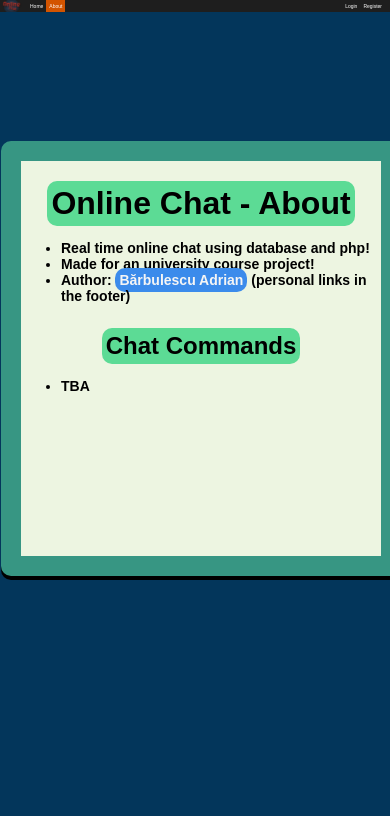
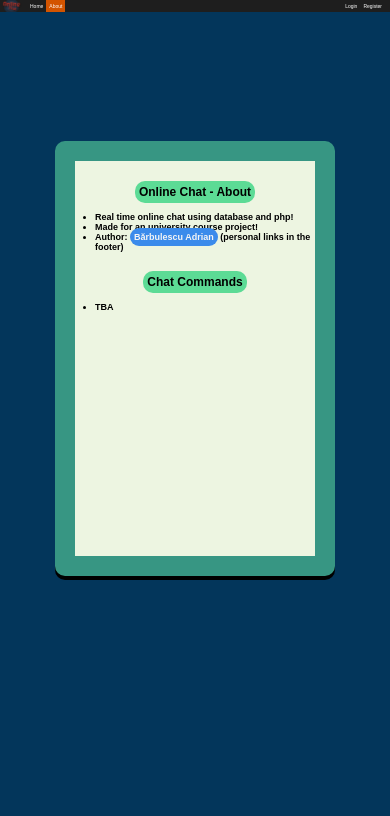
Before and after one commit to ST4NSB/chat-online, a PHP site: page /about.html in a window 390 px wide. Shown: the top 816 px of the page. Run offline with PHP 8.4, Linux system fonts and the light colour scheme.

Commit message:
about resp. update

```diff
--- a/assets/css/aboutstyle.css
+++ b/assets/css/aboutstyle.css
@@ -59,7 +59,6 @@
   }
 }
 
-
 @media screen and (max-width: 600px) {
   .about__mainwindow {
     width: 450px;
@@ -80,3 +79,16 @@
     font-size: 14px;
   }
 }
+
+@media screen and (max-width: 400px) {
+  .about__mainwindow {
+    width: 280px;
+  }
+  .about__mainwindow h1, h2 {
+    font-size: 12px;
+  }
+  .about__text {
+    padding-left: 20px;
+    font-size: 9px;
+  }
+}
```
